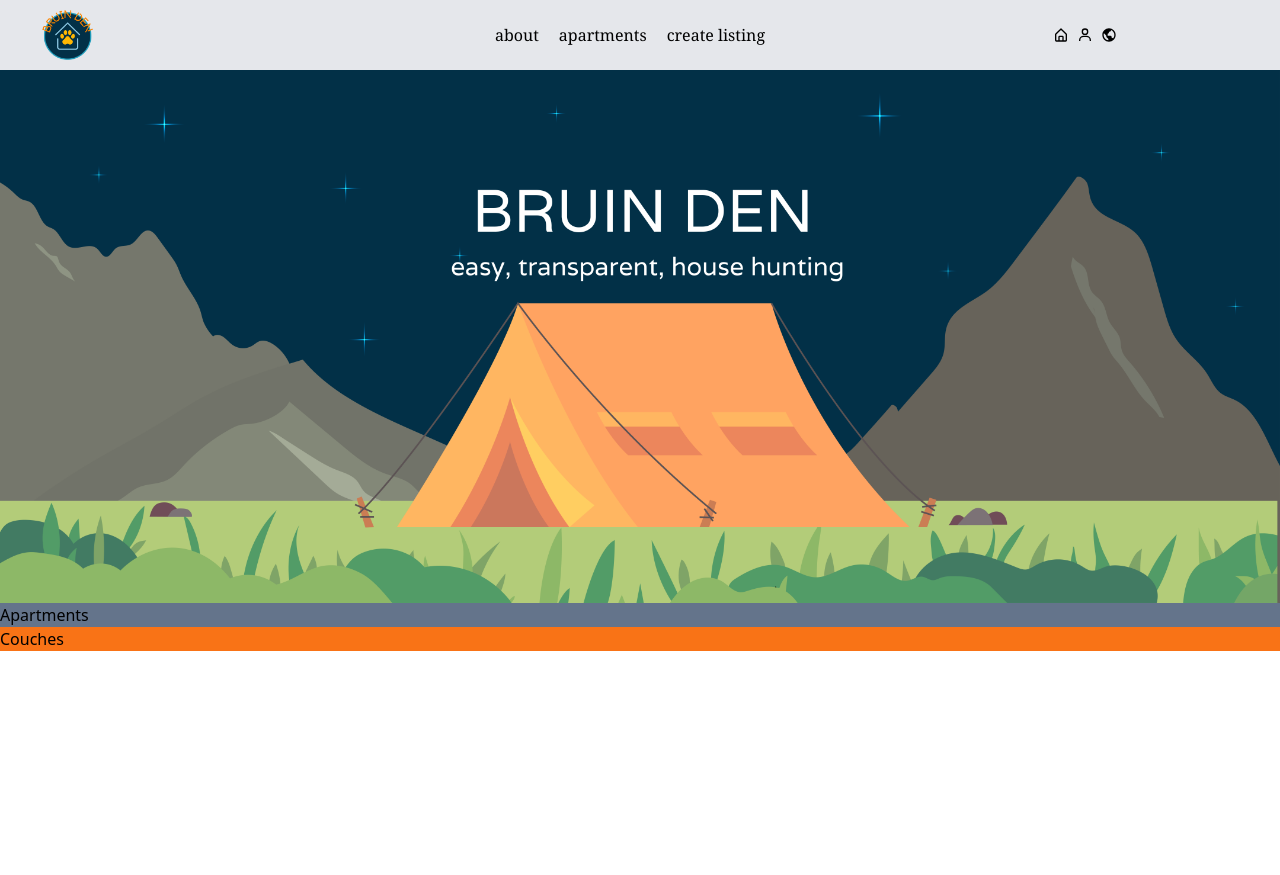
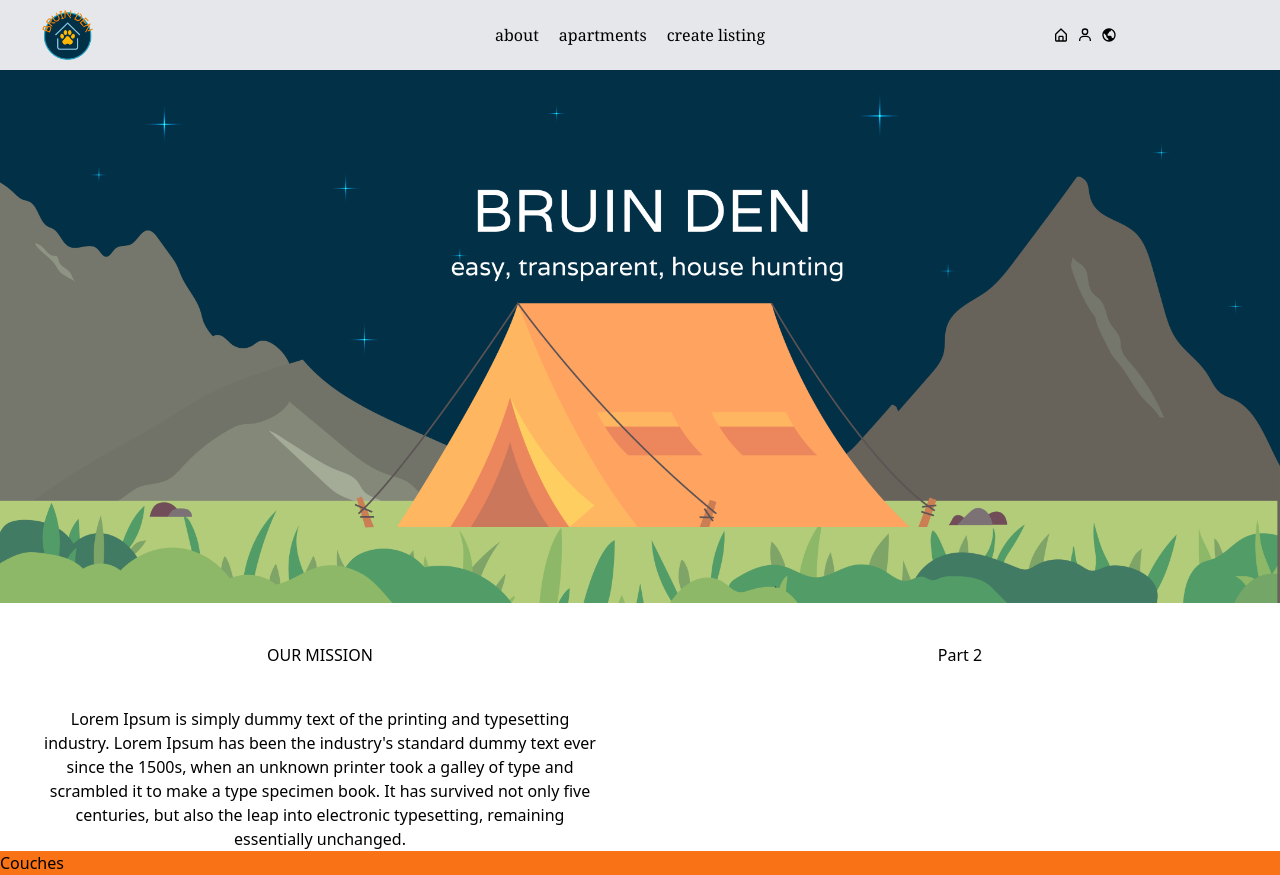
Before and after one commit to lazarulian/bruin-den, a Next.js app: page / in a window 1280 px wide. Before the commit the page ends 800 px from the top, so only its background shows below. Built offline with nearby package versions, Linux system fonts and the light colour scheme.

Commit message:
About random

```diff
--- a/src/components/Home/Apartments.jsx
+++ /dev/null
@@ -1,11 +0,0 @@
-import React from "react";
-
-const Apartments = () => {
-  return (
-    <div className="bg-slate-500 w-full">
-      <h1>Apartments</h1>
-    </div>
-  );
-};
-
-export default Apartments;
--- /dev/null
+++ b/src/components/Home/Mission.jsx
@@ -0,0 +1,18 @@
+import React from "react";
+
+const Mission = () => {
+  return (
+    <div className="grid grid-cols-2 h-full">
+      <div className="col col-span-1 text-center pt-10 pl-10 pr-10 ">
+        <h1 className="pb-10">OUR MISSION</h1>
+        <p> Lorem Ipsum is simply dummy text of the printing and typesetting industry. Lorem Ipsum has been the industry's standard dummy text ever since the 1500s, when an unknown printer took a galley of type and scrambled it to make a type specimen book. It has survived not only five centuries, but also the leap into electronic typesetting, remaining essentially unchanged. </p>
+      </div>
+      <div className="col col-span-1 text-center pt-10 pl-10 pr-10 ">
+        <h1>Part 2</h1>
+      </div>
+    </div>
+
+  );
+};
+
+export default Mission;
--- a/src/components/Landing.jsx
+++ b/src/components/Landing.jsx
@@ -1,13 +1,14 @@
+import { MissedVideoCallOutlined } from "@mui/icons-material";
 import React from "react";
 import { Banner } from "./";
-import { Apartments } from "./";
+import { Mission } from "./";
 import { Couches } from "./";
 
 const Landing = () => {
   return (
     <div>
       <Banner />
-      <Apartments />
+      <Mission />
       <Couches />
     </div>
   );
--- a/src/components/index.js
+++ b/src/components/index.js
@@ -1,6 +1,6 @@
 export { default as Header } from "./Header";
 export { default as Layout } from "./Layout";
-export { default as Apartments } from "./Home/Apartments";
+export { default as Mission } from "./Home/Mission";
 export { default as Banner } from "./Home/Banner";
 export { default as Couches } from "./Home/Couches";
 export { default as Landing } from "./Landing";
```
